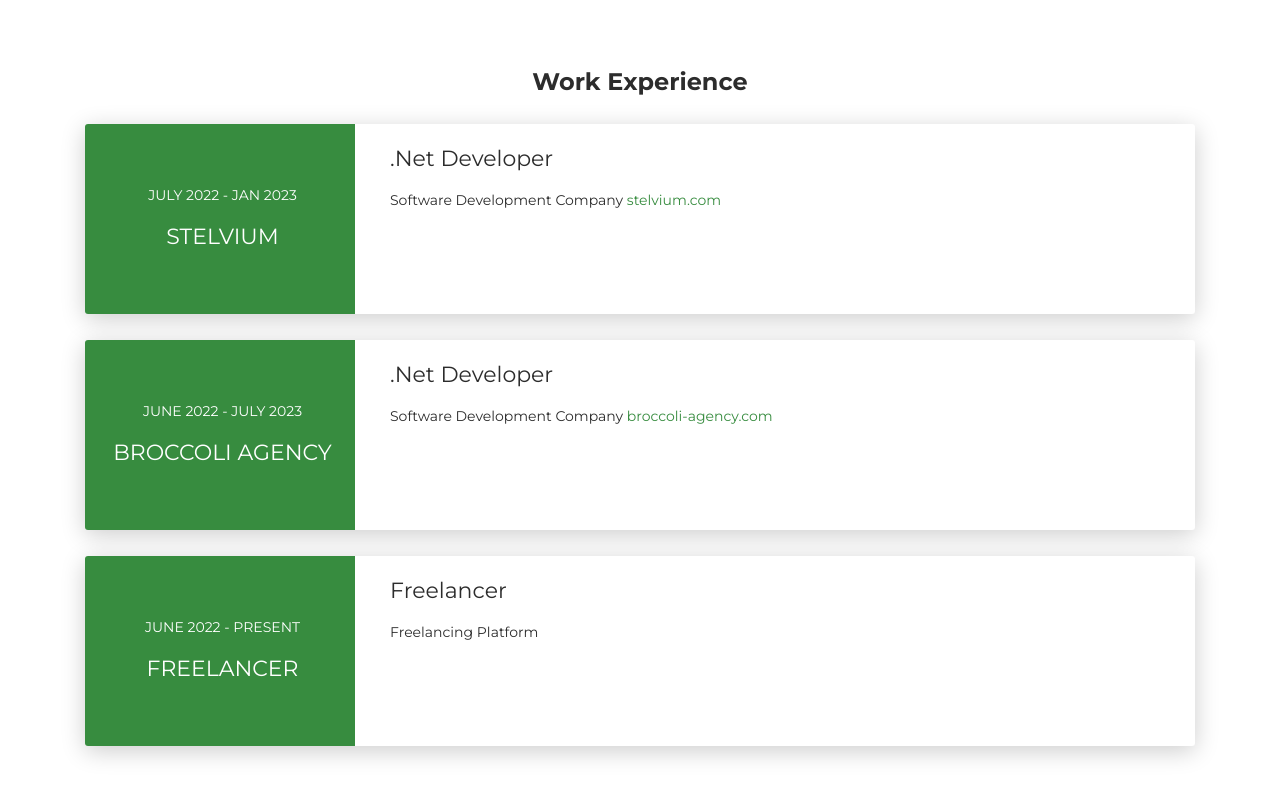
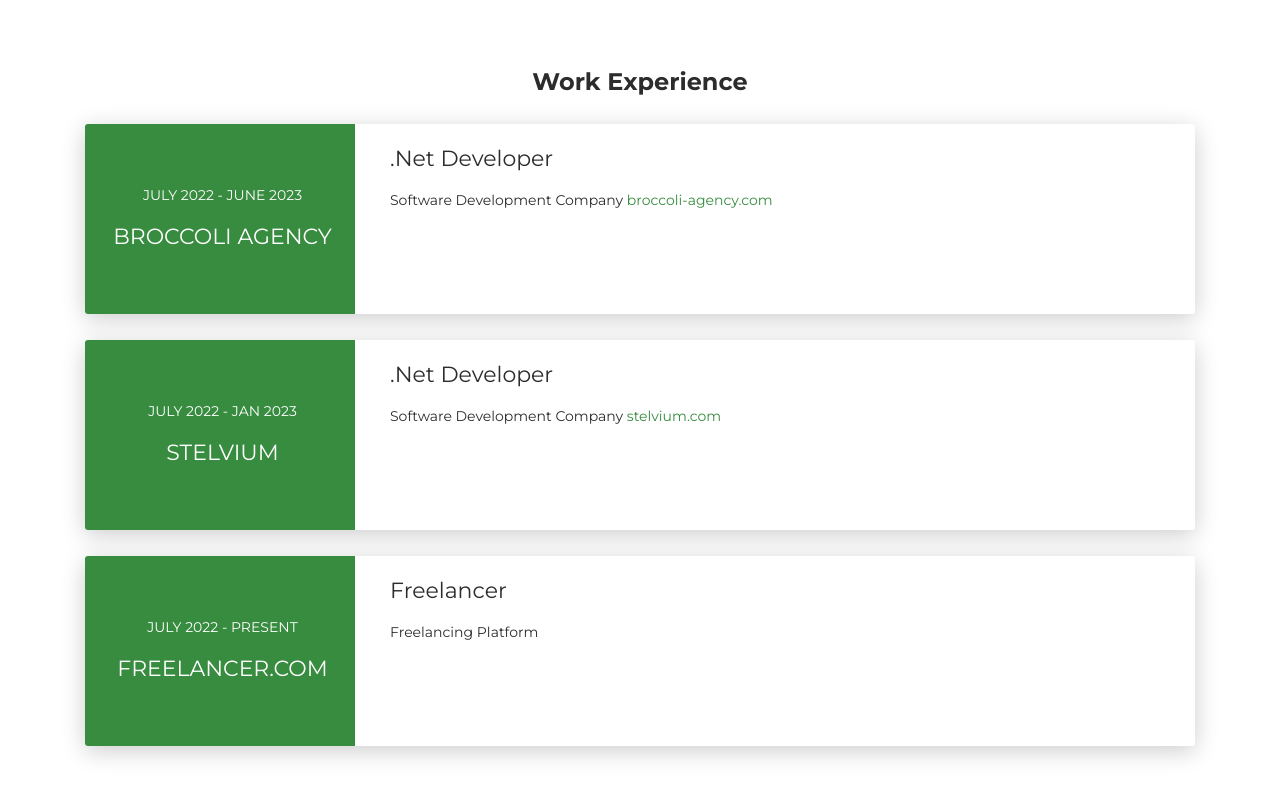
Before and after one commit to bakh3ridze/AzureStaticApp, a plain HTML site: page index.html in a window 1280 px wide. Shown: the part 940-1738 px from the top of the page. Drawn offline with Linux system fonts and the light colour scheme.

Commit message:
refactored 1

```diff
--- a/index.html
+++ b/index.html
@@ -28,7 +28,7 @@
       <!-- <div class="page-header-image" data-parallax="true" style="background-image: url('images/cc-bg-1.jpg')"></div> -->
       <div class="container">
         <div class="content-center">
-          <div class="cc-profile-image"><a href="#"><img src="images/profile.jpg" alt="Image"/></a></div>
+          <div class="cc-profile-image"><a href="#" style="cursor: default;"><img src="images/profile.jpg" alt="Image"/></a></div>
           <div class="h2 title">Giorgi Bakhturidze</div>
           <p class="category text-white">.NET Developer</p>
 		  <!-- <a class="btn btn-primary smooth-scroll mr-2" href="#contact" data-aos="zoom-in" data-aos-anchor="data-aos-anchor">Hire Me</a><a class="btn btn-primary" href="#" data-aos="zoom-in" data-aos-anchor="data-aos-anchor">Download CV</a> -->
@@ -37,9 +37,9 @@
       <div class="section">
         <div class="container">
           <div class="button-container">
-			<a class="btn btn-default btn-round btn-lg btn-icon" href="https://www.linkedin.com/in/giorgi-bakhturidze-13b68a217/" rel="tooltip" title="Follow me on Twitter"><i class="fa fa-linkedin"></i></a>
+			<a class="btn btn-default btn-round btn-lg btn-icon" href="https://www.linkedin.com/in/giorgi-bakhturidze-13b68a217/" rel="tooltip" title="Follow me on LinkedIn"><i class="fa fa-linkedin"></i></a>
 			<a class="btn btn-default btn-round btn-lg btn-icon" href="https://www.facebook.com/giorgi.bakhturidze.92/" rel="tooltip" title="Follow me on Facebook"><i class="fa fa-facebook"></i></a>
-			<a class="btn btn-default btn-round btn-lg btn-icon" href="https://github.com/bakh3ridze" rel="tooltip" title="Follow me on Google+"><i class="fa fa-github"></i></a>
+			<a class="btn btn-default btn-round btn-lg btn-icon" href="https://github.com/bakh3ridze" rel="tooltip" title="Follow me on Github"><i class="fa fa-github"></i></a>
 			<a class="btn btn-default btn-round btn-lg btn-icon" href="https://www.instagram.com/giorgibakhturidze_/" rel="tooltip" title="Follow me on Instagram"><i class="fa fa-instagram"></i></a></div>
         </div>
       </div>
@@ -281,6 +281,22 @@
       <div class="row">
         <div class="col-md-3 bg-primary" data-aos="fade-right" data-aos-offset="50" data-aos-duration="500">
           <div class="card-body cc-experience-header">
+            <p>July 2022 - June 2023</p>
+            <div class="h5">Broccoli Agency</div>
+          </div>
+        </div>
+        <div class="col-md-9" data-aos="fade-left" data-aos-offset="50" data-aos-duration="500">
+          <div class="card-body">
+            <div class="h5">.Net Developer</div>
+            <p>Software Development Company <a href="https://www.broccoli-agency.com/">broccoli-agency.com</a></p>
+          </div>
+        </div>
+      </div>
+    </div>
+    <div class="card">
+      <div class="row">
+        <div class="col-md-3 bg-primary" data-aos="fade-right" data-aos-offset="50" data-aos-duration="500">
+          <div class="card-body cc-experience-header">
             <p>July 2022 - Jan 2023</p>
             <div class="h5">Stelvium</div>
           </div>
@@ -297,24 +313,8 @@
       <div class="row">
         <div class="col-md-3 bg-primary" data-aos="fade-right" data-aos-offset="50" data-aos-duration="500">
           <div class="card-body cc-experience-header">
-            <p>June 2022 - July 2023</p>
-            <div class="h5">Broccoli Agency</div>
-          </div>
-        </div>
-        <div class="col-md-9" data-aos="fade-left" data-aos-offset="50" data-aos-duration="500">
-          <div class="card-body">
-            <div class="h5">.Net Developer</div>
-            <p>Software Development Company <a href="https://www.broccoli-agency.com/">broccoli-agency.com</a></p>
-          </div>
-        </div>
-      </div>
-    </div>
-    <div class="card">
-      <div class="row">
-        <div class="col-md-3 bg-primary" data-aos="fade-right" data-aos-offset="50" data-aos-duration="500">
-          <div class="card-body cc-experience-header">
-            <p>June 2022 - Present</p>
-            <div class="h5">Freelancer</div>
+            <p>July 2022 - Present</p>
+            <div class="h5">Freelancer.com</div>
           </div>
         </div>
         <div class="col-md-9" data-aos="fade-left" data-aos-offset="50" data-aos-duration="500">
```
